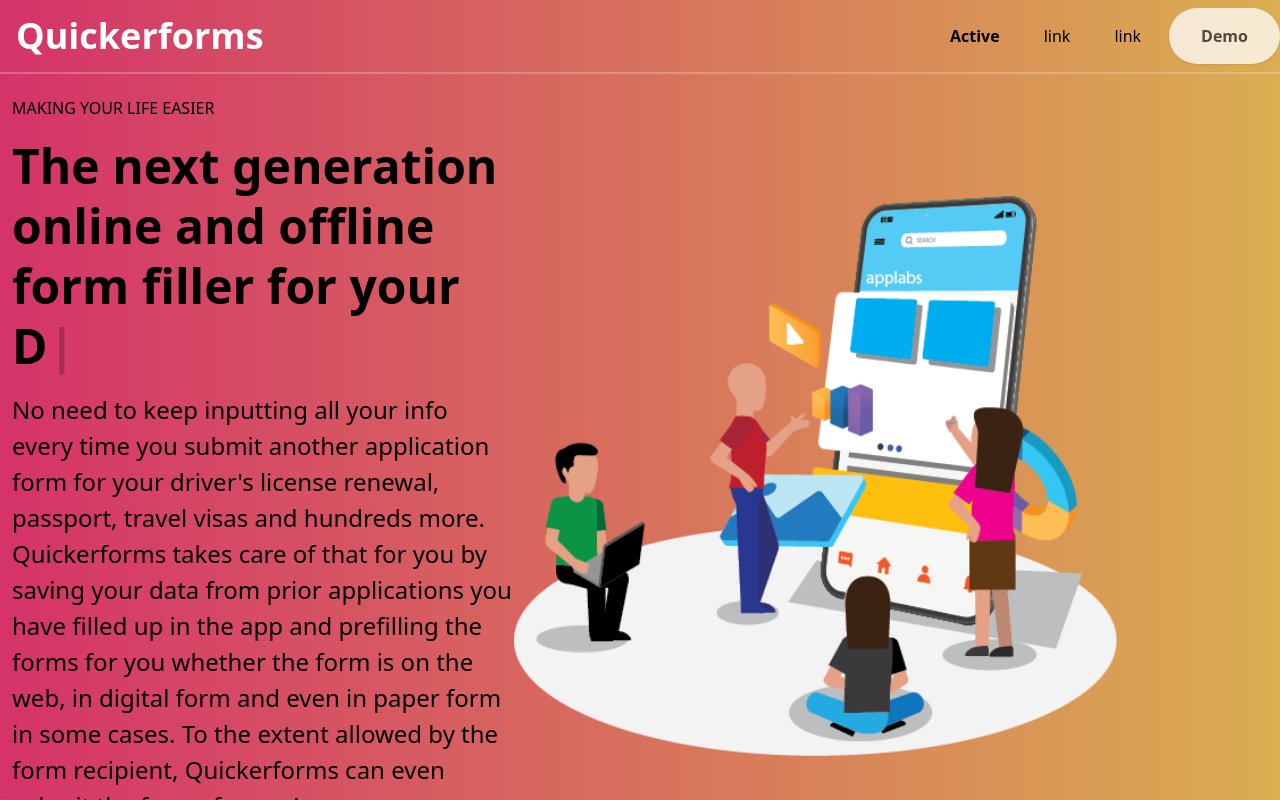
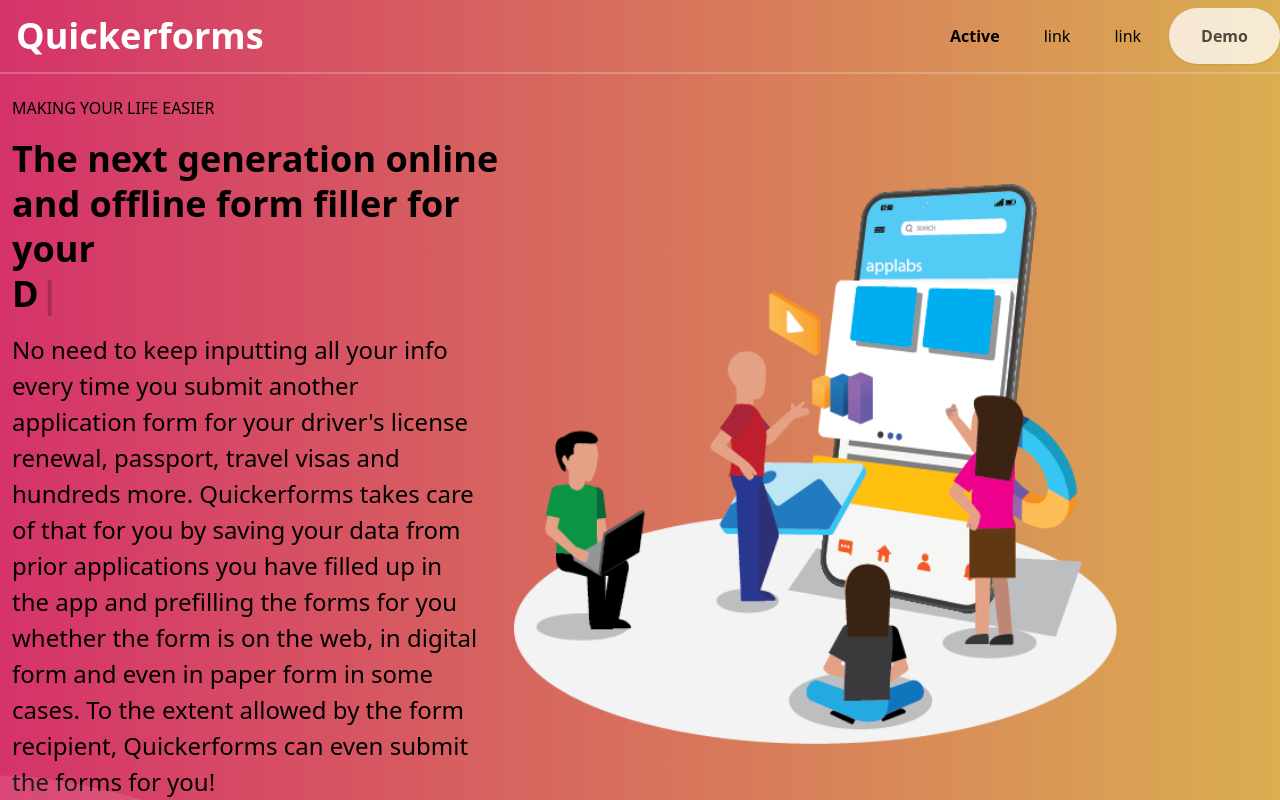
Before and after one commit to smicapplab/applabs-next-js, a Next.js app: page / in a window 1280 px wide. Shown: the top 800 px of the page. Built offline with nearby package versions, Linux system fonts and the light colour scheme.

Commit message:
Update hero.js

```diff
--- a/src/components/hero.js
+++ b/src/components/hero.js
@@ -8,7 +8,7 @@
           <p className="uppercase tracking-loose w-full">
             Making your life easier
           </p>
-          <h1 className="my-4 text-5xl font-bold leading-tight">
+          <h1 className="my-4 text-4xl font-bold leading-tight">
             The next generation online and offline form filler for your
             <Typewriter
               options={{
@@ -22,7 +22,7 @@
               }}
             />
           </h1>
-          <p className="leading-normal text-2xl mb-8">
+          <p className="leading-normal text-2xl mb-8 mr-8">
             No need to keep inputting all your info every time you submit another
             application form for your driver's license renewal, passport, travel
             visas and hundreds more. Quickerforms takes care of that for you by
```
